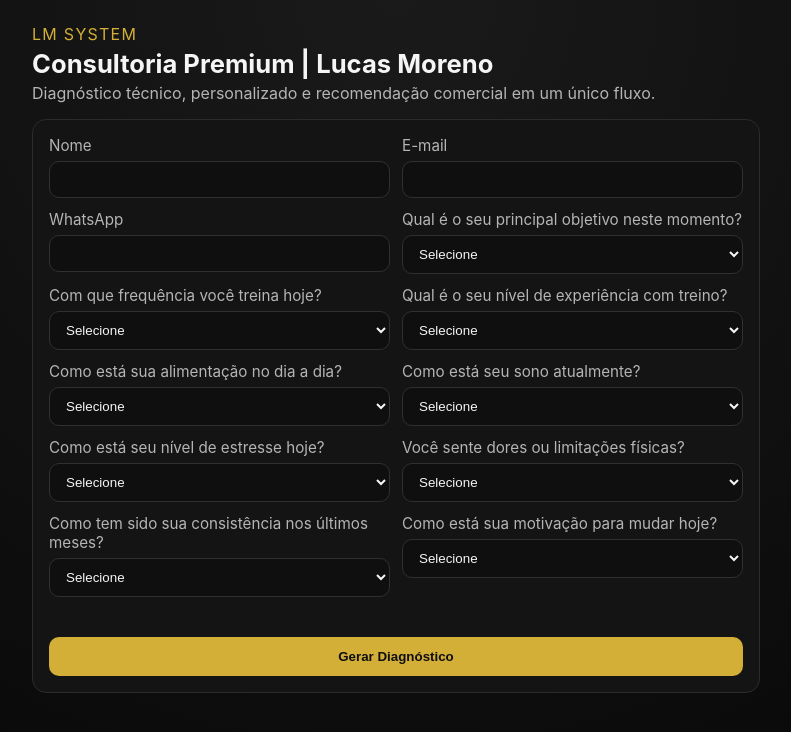
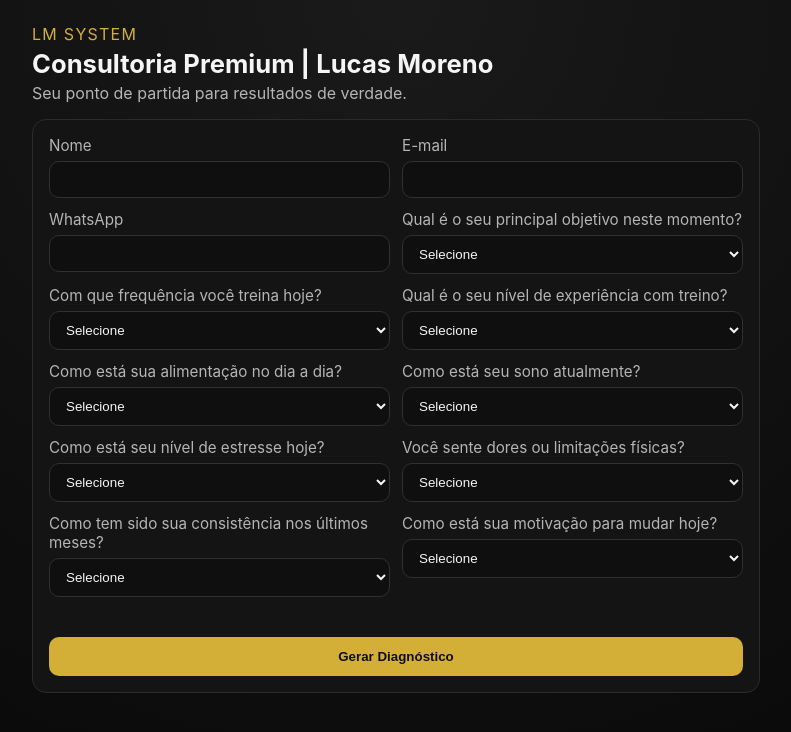
Before and after one commit to lucasmoreno115-creator/lmsystemv2, a website with bundled scripts: page index.html in a window 1280 px wide. Shown: the whole page, without its empty margins (244-1035 px from the left). Built offline with nearby package versions, Linux system fonts and the light colour scheme.

Commit message:
Update index.html

```diff
--- a/index.html
+++ b/index.html
@@ -12,7 +12,7 @@
       <header class="header">
         <p class="eyebrow">LM System</p>
         <h1>Consultoria Premium | Lucas Moreno</h1>
-        <p class="subtitle">Diagnóstico técnico, personalizado e recomendação comercial em um único fluxo.</p>
+        <p class="subtitle">Seu ponto de partida para resultados de verdade.</p>
       </header>
 
       <section class="card">
```
